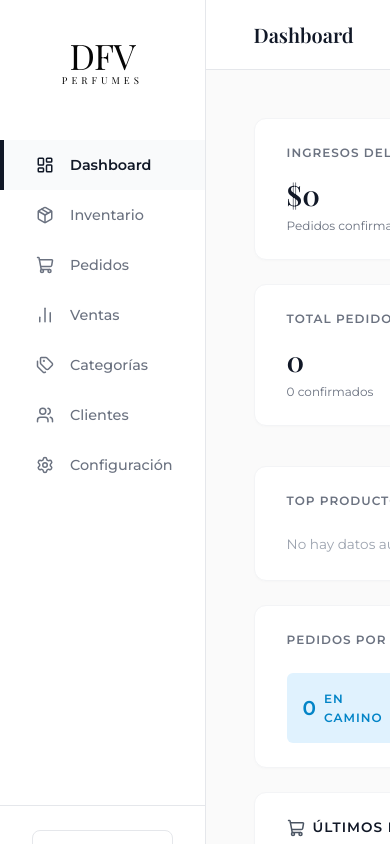
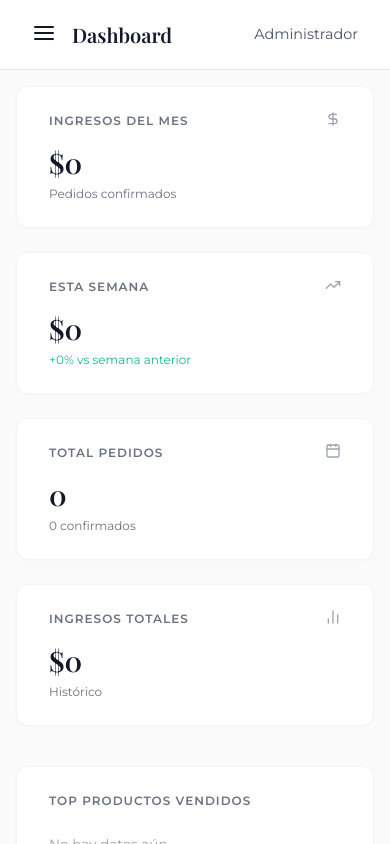
Before and after one commit to alexanderst2005-lab/perfumesdfv, a React (Vite) app: page /admin in a window 390 px wide. Shown: the top 844 px of the page. Built offline with nearby package versions, Linux system fonts and the light colour scheme; no server answers; a web font is replaced by a local one.

Commit message:
style(admin): make entire admin panel responsive for tablets and mobile

```diff
--- a/src/pages/AdminDashboard.jsx
+++ b/src/pages/AdminDashboard.jsx
@@ -51,15 +51,89 @@ const AdminDashboard = () => {
   });
   const thisMonthRevenue = thisMonthOrders.reduce((acc, o) => acc + o.total, 0);
 
+  const [isSidebarOpen, setIsSidebarOpen] = useState(false);
+
   return (
-    <div style={{ display: 'flex', minHeight: '100vh', backgroundColor: '#fafafa' }}>
+    <div className="admin-layout" style={{ display: 'flex', minHeight: '100vh', backgroundColor: '#fafafa', position: 'relative' }}>
+      <style>{`
+        .admin-sidebar {
+          width: 250px;
+          background-color: #ffffff;
+          border-right: 1px solid #e5e7eb;
+          display: flex;
+          flex-direction: column;
+          transition: transform 0.3s ease;
+          z-index: 50;
+        }
+        .admin-main {
+          flex: 1;
+          display: flex;
+          flex-direction: column;
+          width: 100%;
+          overflow-x: hidden;
+        }
+        .admin-hamburger {
+          display: none;
+          background: none;
+          border: none;
+          cursor: pointer;
+          color: #111827;
+        }
+        .admin-overlay {
+          display: none;
+        }
+        .admin-content {
+          padding: 3rem;
+          overflow-x: auto;
+        }
+        @media (max-width: 1024px) {
+          .admin-sidebar {
+            position: fixed;
+            top: 0;
+            left: 0;
+            height: 100vh;
+            transform: translateX(-100%);
+          }
+          .admin-sidebar.open {
+            transform: translateX(0);
+          }
+          .admin-hamburger {
+            display: block;
+          }
+          .admin-overlay.open {
+            display: block;
+            position: fixed;
+            top: 0;
+            left: 0;
+            width: 100vw;
+            height: 100vh;
+            background: rgba(0,0,0,0.5);
+            z-index: 40;
+          }
+          .admin-content {
+            padding: 1rem;
+          }
+          .admin-grid {
+            grid-template-columns: 1fr !important;
+          }
+          div[style*="overflow: hidden"] {
+            overflow-x: auto !important;
+          }
+        }
+      `}</style>
+
+      {/* OVERLAY */}
+      <div className={`admin-overlay ${isSidebarOpen ? 'open' : ''}`} onClick={() => setIsSidebarOpen(false)}></div>
 
       {/* SIDEBAR */}
-      <aside style={{ width: '250px', backgroundColor: '#ffffff', borderRight: '1px solid #e5e7eb', display: 'flex', flexDirection: 'column' }}>
-        <div style={{ padding: '2.5rem 1.5rem', display: 'flex', justifyContent: 'center', alignItems: 'center' }}>
-          <div style={{ color: 'var(--color-black)', fontFamily: 'var(--font-serif)', fontWeight: '400', fontSize: '2.2rem', letterSpacing: '-0.5px', lineHeight: '0.9', textAlign: 'center' }}>
+      <aside className={`admin-sidebar ${isSidebarOpen ? 'open' : ''}`}>
+        <div style={{ padding: '2.5rem 1.5rem', display: 'flex', justifyContent: 'space-between', alignItems: 'center' }}>
+          <div style={{ color: 'var(--color-black)', fontFamily: 'var(--font-serif)', fontWeight: '400', fontSize: '2.2rem', letterSpacing: '-0.5px', lineHeight: '0.9', textAlign: 'center', width: '100%' }}>
             DFV<br/><span style={{ fontSize: '0.6rem', letterSpacing: '4px', textTransform: 'uppercase', display: 'block', textAlign: 'center', fontWeight: '300', marginTop: '4px' }}>PERFUMES</span>
           </div>
+          <button className="admin-hamburger" onClick={() => setIsSidebarOpen(false)} style={{ position: 'absolute', right: '1rem', top: '1rem' }}>
+            <LogOut size={24} style={{ transform: 'rotate(180deg)' }} />
+          </button>
         </div>
 
         <nav style={{ flex: 1, padding: '1rem 0', display: 'flex', flexDirection: 'column' }}>
@@ -98,22 +172,27 @@ const AdminDashboard = () => {
       </aside>
 
       {/* MAIN CONTENT AREA */}
-      <div style={{ flex: 1, display: 'flex', flexDirection: 'column' }}>
+      <div className="admin-main">
 
         {/* HEADER */}
-        <header style={{ height: '70px', backgroundColor: '#ffffff', borderBottom: '1px solid #e5e7eb', display: 'flex', alignItems: 'center', justifyContent: 'space-between', padding: '0 3rem' }}>
-          <h1 style={{ fontSize: '1.25rem', fontWeight: '600', color: '#111827', margin: 0 }}>
-            {menuItems.find(m => m.id === activeTab)?.label || 'Dashboard'}
-          </h1>
+        <header style={{ height: '70px', backgroundColor: '#ffffff', borderBottom: '1px solid #e5e7eb', display: 'flex', alignItems: 'center', justifyContent: 'space-between', padding: '0 2rem' }}>
+          <div style={{ display: 'flex', alignItems: 'center', gap: '1rem' }}>
+            <button className="admin-hamburger" onClick={() => setIsSidebarOpen(true)}>
+              <svg width="24" height="24" viewBox="0 0 24 24" fill="none" stroke="currentColor" strokeWidth="2" strokeLinecap="round" strokeLinejoin="round"><line x1="3" y1="12" x2="21" y2="12"></line><line x1="3" y1="6" x2="21" y2="6"></line><line x1="3" y1="18" x2="21" y2="18"></line></svg>
+            </button>
+            <h1 style={{ fontSize: '1.25rem', fontWeight: '600', color: '#111827', margin: 0 }}>
+              {menuItems.find(m => m.id === activeTab)?.label || 'Dashboard'}
+            </h1>
+          </div>
           <div style={{ fontSize: '0.9rem', color: '#4b5563' }}>Administrador</div>
         </header>
 
-        <main style={{ flex: 1, padding: '3rem', overflowY: 'auto' }}>
+        <main className="admin-content" onClick={() => { if(isSidebarOpen) setIsSidebarOpen(false) }}>
           {activeTab === 'dashboard' && (
             <div style={{ maxWidth: '1000px', margin: '0 auto' }}>
 
               {/* TOP CARDS ROW 1 */}
-              <div style={{ display: 'grid', gridTemplateColumns: 'repeat(2, 1fr)', gap: '1.5rem', marginBottom: '1.5rem' }}>
+              <div className="admin-grid" style={{ display: 'grid', gridTemplateColumns: 'repeat(2, 1fr)', gap: '1.5rem', marginBottom: '1.5rem' }}>
                 <div style={{ backgroundColor: 'white', padding: '1.5rem 2rem', borderRadius: '12px', border: '1px solid #f3f4f6', boxShadow: '0 1px 3px rgba(0,0,0,0.02)' }}>
                   <div style={{ display: 'flex', justifyContent: 'space-between', alignItems: 'flex-start', marginBottom: '1rem' }}>
                     <p style={{ color: '#6b7280', fontSize: '0.75rem', fontWeight: '600', textTransform: 'uppercase', letterSpacing: '1px' }}>INGRESOS DEL MES</p>
@@ -134,7 +213,7 @@ const AdminDashboard = () => {
               </div>
 
               {/* TOP CARDS ROW 2 */}
-              <div style={{ display: 'grid', gridTemplateColumns: 'repeat(2, 1fr)', gap: '1.5rem', marginBottom: '2.5rem' }}>
+              <div className="admin-grid" style={{ display: 'grid', gridTemplateColumns: 'repeat(2, 1fr)', gap: '1.5rem', marginBottom: '2.5rem' }}>
                 <div style={{ backgroundColor: 'white', padding: '1.5rem 2rem', borderRadius: '12px', border: '1px solid #f3f4f6', boxShadow: '0 1px 3px rgba(0,0,0,0.02)' }}>
                   <div style={{ display: 'flex', justifyContent: 'space-between', alignItems: 'flex-start', marginBottom: '1rem' }}>
                     <p style={{ color: '#6b7280', fontSize: '0.75rem', fontWeight: '600', textTransform: 'uppercase', letterSpacing: '1px' }}>TOTAL PEDIDOS</p>
```
